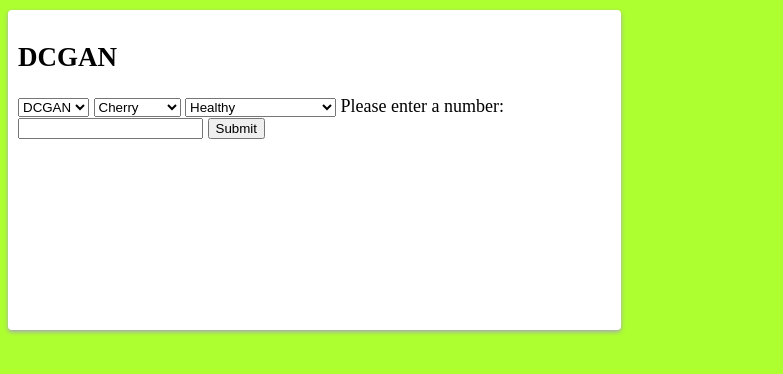
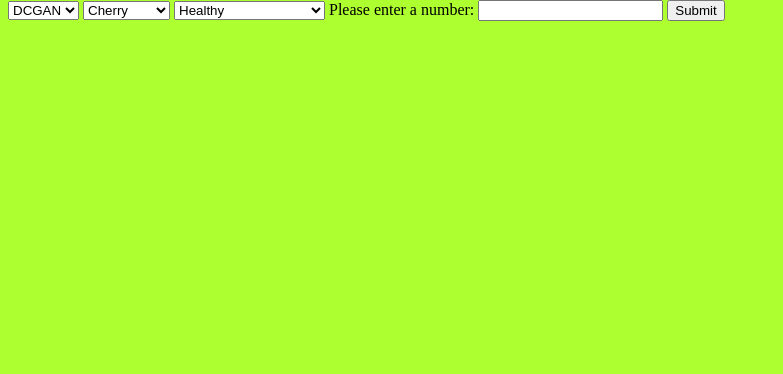
Before and after one commit to jagmeet640/WebApp_GAN, a Flask app: template Webapp/template/home.html in a window 1280 px wide. Shown: the part 83-457 px from the top of the page, without its empty margins (0-783 px from the left). Run offline with Flask 3, Linux system fonts and the light colour scheme; the template is opened without the code that fills it, so the values that code supplies are empty; parts of the project's set-up code (start-up, migrations or seed data) failed here and were passed over.

Commit message:
Update home.html

```diff
--- a/Webapp/template/home.html
+++ b/Webapp/template/home.html
@@ -2,12 +2,7 @@
 {%block content%}
     <link rel="stylesheet"  type="text/css" href="{{url_for('static', filename='./css/home.css')}}">
     <div class="home-body">
-        <div class="card-container">
-            <div class="card">
-                <div class="gan-access">
-                    <h2>DCGAN</h2>
         <form method="POST">
-
             <select id="gan-type" name="GanType">
                 <option name="GanType" value="DCGAN">DCGAN</option>
                 <option name="GanType" value="LSGAN">LSGAN</option>
@@ -37,7 +32,4 @@
 
         </form>
     </div>
-            </div>
-        </div>
-    </div>
 {%endblock%}
```
Lines whose indentation alone changed are shown as unchanged.
